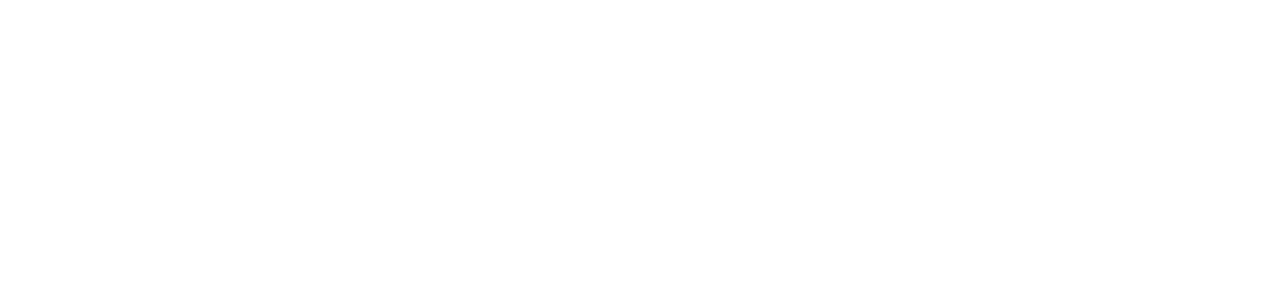
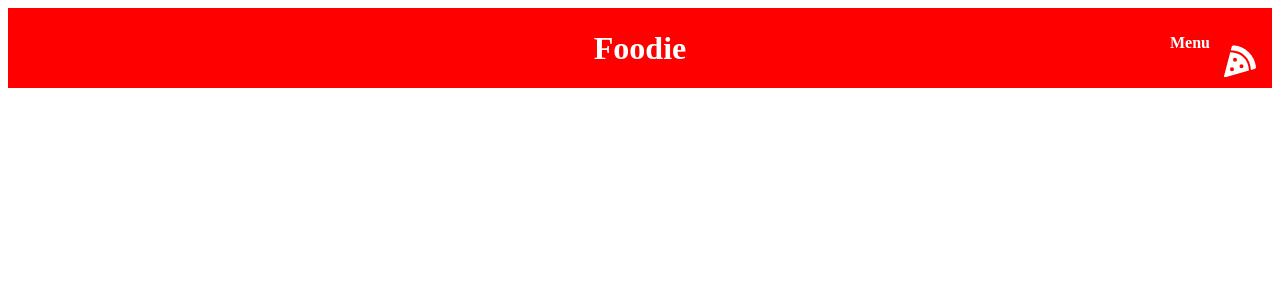
Before and after one commit to lorena57/react-foodie-website, a React (Create React App) app: page / in a window 1280 px wide. Shown: the top 300 px of the page. Built offline with nearby package versions, Linux system fonts and the light colour scheme.

Commit message:
add react icons

```diff
--- a/package.json
+++ b/package.json
@@ -8,6 +8,7 @@
     "@testing-library/user-event": "^12.1.10",
     "react": "^17.0.2",
     "react-dom": "^17.0.2",
+    "react-icons": "^4.2.0",
     "react-router": "^5.2.0",
     "react-router-dom": "^5.2.0",
     "react-scripts": "4.0.3",
--- a/src/components/Navbar/NavbarElements.js
+++ b/src/components/Navbar/NavbarElements.js
@@ -1,8 +1,9 @@
 import styled from 'styled-components';
 import { NavLink as Link } from 'react-router-dom';
+import { FaPizzaSlice } from 'react-icons/fa';
 
 export const Nav = styled.nav`
-  background: transparent;
+  background: red;
   height: 80px;
   display: flex;
   justify-content: center;
@@ -23,3 +24,22 @@
     left: 25px;
   }
 `;
+
+export const NavIcon = styled.div`
+  display: block;
+  position: absolute;
+  top: 0;
+  right: 0;
+  cursor: pointer;
+  color: #fff;
+
+  p {
+    transform: translate(-175%, 100%);
+    font-weight: bold;
+  }
+`;
+
+export const Bars = styled(FaPizzaSlice)`
+  font-size: 2rem;
+  transform: translate(-50%, -15%);
+`;
--- a/src/components/Navbar/index.js
+++ b/src/components/Navbar/index.js
@@ -1,11 +1,15 @@
 import React from 'react';
-import { Nav, NavLink } from './NavbarElements';
+import { Nav, NavLink, NavIcon, Bars } from './NavbarElements';
 
 const Navbar = () => {
   return (
     <>
       <Nav>
         <NavLink to="/">Foodie</NavLink>
+        <NavIcon>
+          <p>Menu</p>
+          <Bars />
+        </NavIcon>
       </Nav>
     </>
   );
```
Also changed, not shown: 1 other file (tests, documents, lock files or other folders).
